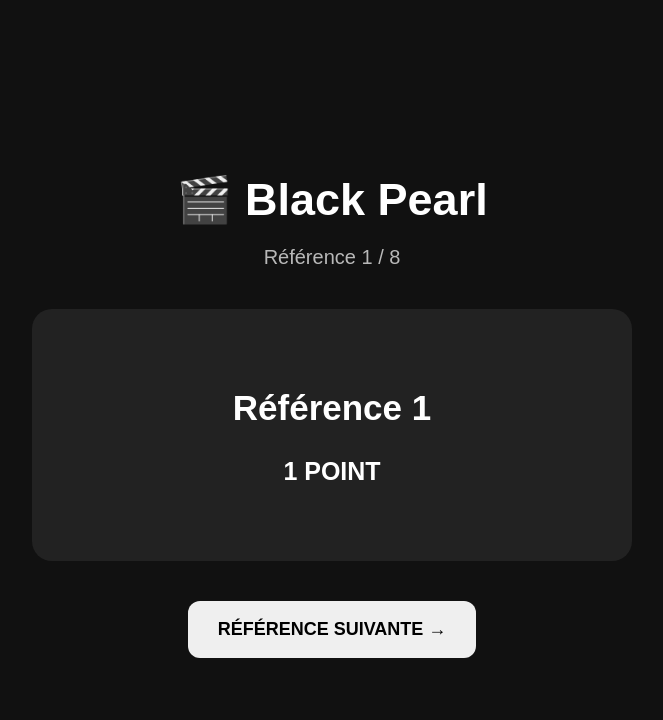
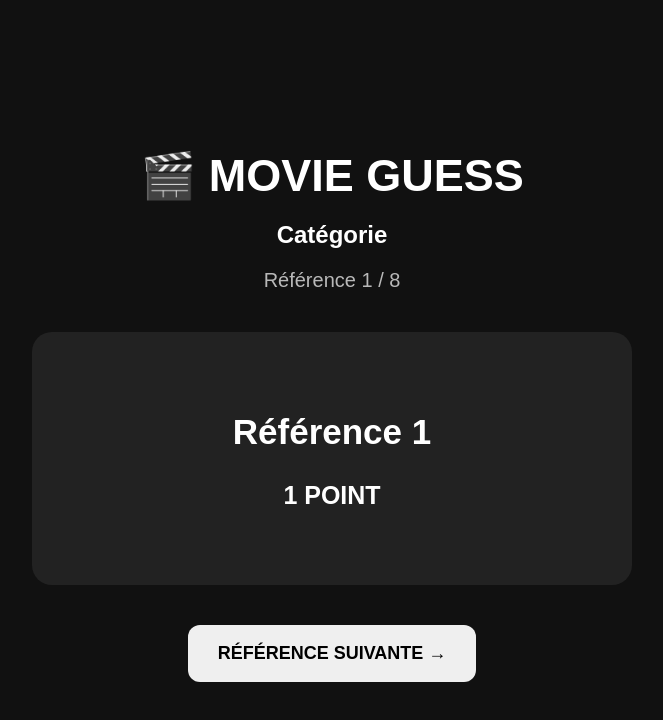
Before and after one commit to Ech-del/Movieguess, a plain HTML site: page index.html in a window 1280 px wide. Shown: the whole page, without its empty margins (308-971 px from the left). Drawn offline with Linux system fonts and the light colour scheme.

Commit message:
Change title and content for Movie Guess game

```diff
--- a/index.html
+++ b/index.html
@@ -3,7 +3,7 @@
 <head>
     <meta charset="UTF-8">
     <meta name="viewport" content="width=device-width, initial-scale=1.0">
-    <title>Pirates Des Caraïbes</title>
+    <title>Movie Guess</title>
     <link rel="stylesheet" href="style.css">
 </head>
 
@@ -11,16 +11,23 @@
 
     <main class="game">
 
-        <h1>🎬 Black Pearl</h1>
+        <h1>🎬 MOVIE GUESS</h1>
+
+        <h2 id="category-title">Catégorie</h2>
 
         <p id="counter">Référence 1 / 8</p>
 
         <div class="reference">
+
             <h2 id="reference-title">Référence 1</h2>
+
             <p id="points">1 POINT</p>
+
         </div>
 
-        <button onclick="nextReference()">RÉFÉRENCE SUIVANTE →</button>
+        <button onclick="nextReference()">
+            RÉFÉRENCE SUIVANTE →
+        </button>
 
     </main>
 
```
